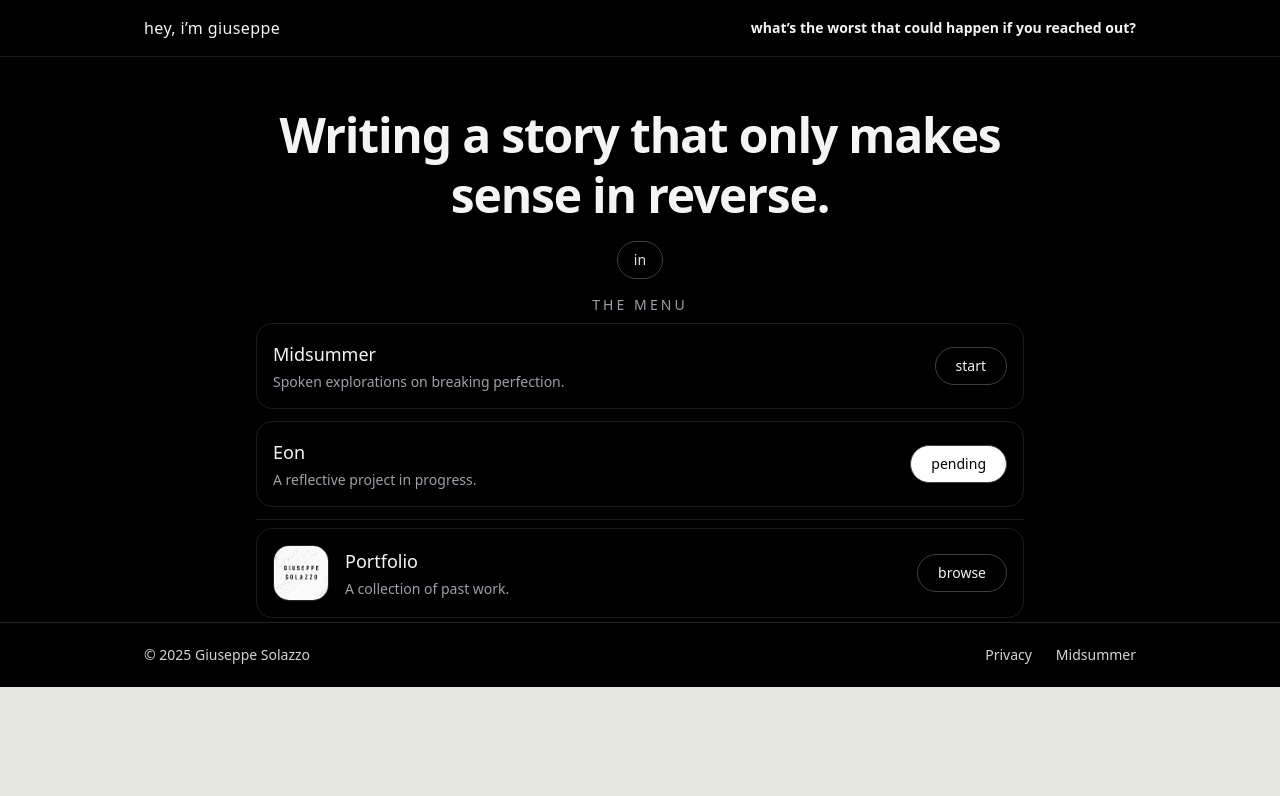
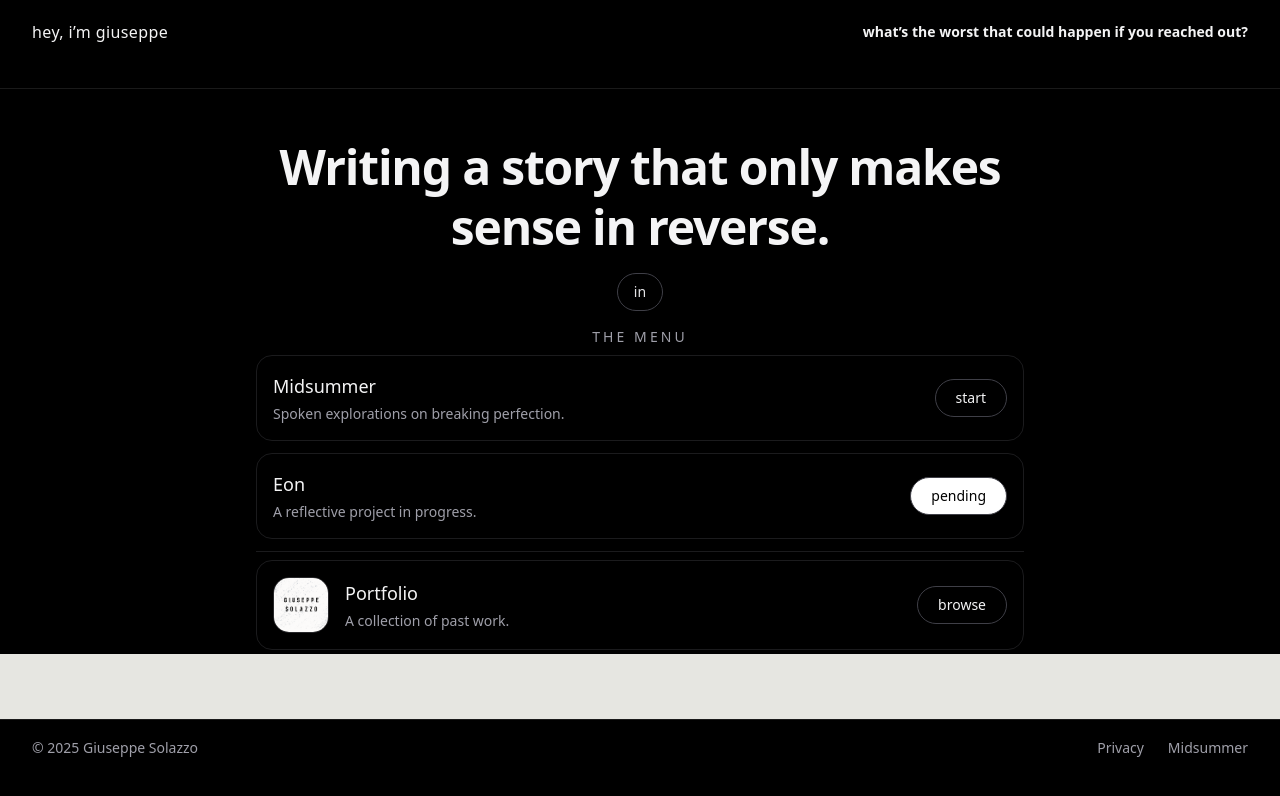
Before and after one commit to giosolazzo/personal-site, a Next.js app: page / in a window 1280 px wide. Shown: the top 796 px of the page. Built offline with nearby package versions, Linux system fonts and the light colour scheme.

Commit message:
Shell grid layout: flexible footer spacing; wider header; home tweaks

```diff
--- a/src/app/layout.tsx
+++ b/src/app/layout.tsx
@@ -10,9 +10,9 @@ const geistSans = Geist({ variable: "--font-geist-sans", subsets: ["latin"] });
 const geistMono = Geist_Mono({ variable: "--font-geist-mono", subsets: ["latin"] });
 
 export const metadata: Metadata = {
-  metadataBase: new URL(process.env.NODE_ENV === "production"
-    ? "https://giuseppesolazzo.com"
-    : "http://localhost:3000"),
+  metadataBase: new URL(
+    process.env.NODE_ENV === "production" ? "https://giuseppesolazzo.com" : "http://localhost:3000"
+  ),
   title: { default: "Giuseppe Solazzo", template: "%s · Giuseppe Solazzo" },
   description: "Landing to Midsummer, Eon, and Portfolio.",
   openGraph: {
@@ -28,10 +28,14 @@ export const metadata: Metadata = {
 export default function RootLayout({ children }: { children: React.ReactNode }) {
   return (
     <html lang="en">
-      <body className={`${geistSans.variable} ${geistMono.variable} antialiased`}>
+      {/* 3-row shell so footer sits at bottom and content gets breathing room */}
+      <body
+        className={`${geistSans.variable} ${geistMono.variable} antialiased bg-black text-zinc-100 min-h-screen grid grid-rows-[auto,1fr,auto]`}
+      >
         <SiteHeader />
-        {children}
+        <main className="pb-6 sm:pb-10">{children}</main>
         <SiteFooter />
+
         <Analytics />
         <SpeedInsights />
       </body>
--- a/src/app/page.tsx
+++ b/src/app/page.tsx
@@ -72,9 +72,8 @@ export default function Home() {
           <div className="rounded-2xl border border-zinc-800/70 p-4">
             <div className="flex items-center justify-between gap-5">
               <div className="flex items-center gap-4">
-                {/* image holder (reads /public/images/portfolio/home-card.webp) */}
+                {/* image holder (reads /public/images/portfolio/...) */}
                 <Thumb src="/images/portfolio/gio-logo.png" alt="Giuseppe logo" size={56} />
-
                 <div>
                   <h2 className="text-base sm:text-lg font-medium">Portfolio</h2>
                   <p className="mt-1 text-sm text-zinc-400">A collection of past work.</p>
@@ -91,8 +90,6 @@ export default function Home() {
           </div>
         </div>
       </section>
-
-      {/* NOTE: Keep footer tight by using a small top margin in the Footer component, e.g. <SiteFooter className="mt-4 sm:mt-6" /> */}
     </main>
   );
 }
--- a/src/components/SiteFooter.tsx
+++ b/src/components/SiteFooter.tsx
@@ -2,18 +2,13 @@ import Link from "next/link";
 
 export default function SiteFooter() {
   return (
-    <footer className="bg-black text-zinc-300 border-t border-zinc-800">
-      <div className="mx-auto max-w-5xl px-4 h-16 flex items-center justify-between">
+    <footer className="border-t border-white/10 bg-black text-zinc-400">
+      {/* Match header width for alignment */}
+      <div className="mx-auto max-w-7xl px-6 sm:px-8 h-14 flex items-center justify-between">
         <span className="text-sm">© 2025 Giuseppe Solazzo</span>
-
         <nav className="flex items-center gap-6 text-sm">
           <Link href="/privacy" className="hover:text-white">Privacy</Link>
-          <a
-            href="https://midsummerlab.com/midsummer"
-            className="hover:text-white"
-          >
-            Midsummer
-          </a>
+          <Link href="/midsummer" className="hover:text-white">Midsummer</Link>
         </nav>
       </div>
     </footer>
--- a/src/components/SiteHeader.tsx
+++ b/src/components/SiteHeader.tsx
@@ -3,18 +3,16 @@ import Link from "next/link";
 export default function SiteHeader() {
   return (
     <header className="sticky top-0 z-40 bg-black text-zinc-100 border-b border-white/10">
-      <div className="mx-auto max-w-5xl px-4 h-14 flex items-center justify-between">
+      {/* Wider container so items aren't overly centered */}
+      <div className="mx-auto max-w-7xl px-6 sm:px-8 h-16 flex items-center justify-between">
         {/* left: site label */}
         <Link href="/" className="font-medium tracking-wide">
           hey, i’m giuseppe
         </Link>
 
         {/* right: contact */}
-        <nav className="flex items-center gap-5 text-sm">
-          <Link
-            href="/contact"
-            className="font-semibold hover:opacity-80 no-underline"
-          >
+        <nav className="flex items-center gap-6 text-sm">
+          <Link href="/contact" className="font-semibold hover:opacity-80 no-underline">
             what’s the worst that could happen if you reached out?
           </Link>
         </nav>
```
